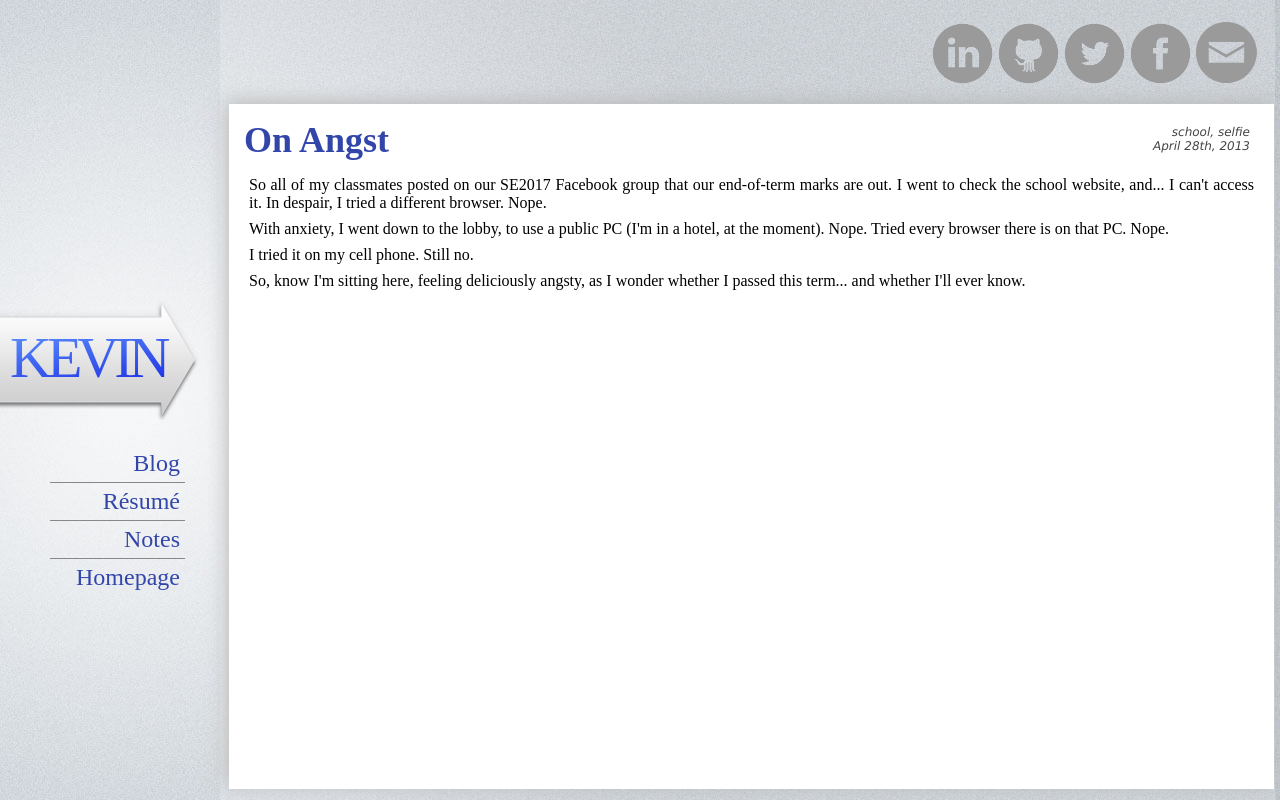
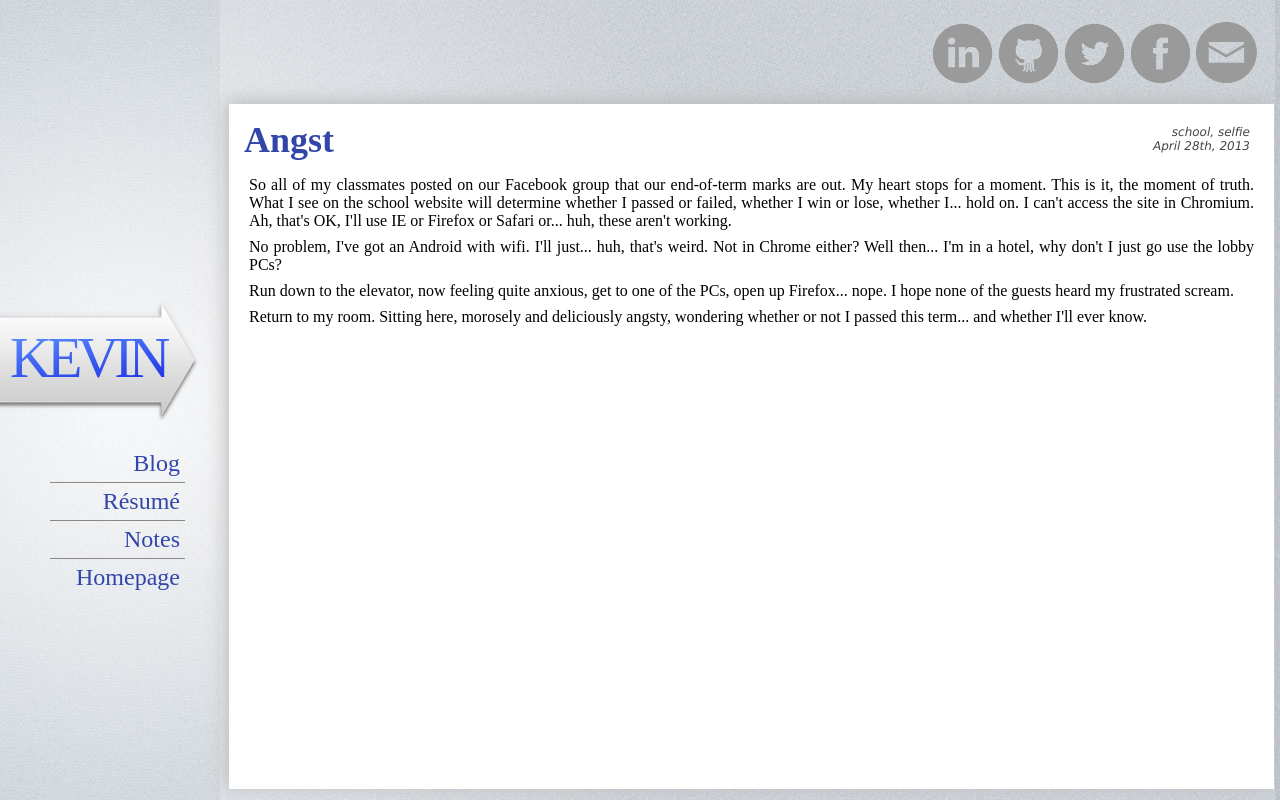
Before and after one commit to TheKevJames/web, a PHP site: page /post7.php in a window 1280 px wide. Run offline with PHP 8.4, Linux system fonts and the light colour scheme; some web fonts are replaced.

Commit message:
Post name change

```diff
--- a/index.php
+++ b/index.php
@@ -16,7 +16,7 @@ include_once('nav.inc.php');
 			</div>
 			<div class='box'>
 				<div class='title'>
-					<h1><a href='post7.php'>On Angst</a></h1>
+					<h1><a href='post7.php'>Angst</a></h1>
 				</div>
 				<div class='thumb'>
 					<a href='post7.php'>
@@ -24,7 +24,7 @@ include_once('nav.inc.php');
 					</a>
 				</div>
 				<div class='excerpt'>
-					<p>So all of my classmates posted on our SE2017 Facebook group that our end-of-term marks are out. I went to check the school website, and...</p>
+					<p>So all of my classmates posted on our Facebook group that our end-of-term marks are out. My heart stops for a moment. This is it, the moment of truth. What I see on the school website will determine whether I passed or failed, whether I win or lose, whether I...</p>
 					<p style='float:right;'><a href='post7.php'>continue reading</a>
 				</div>
 			</div>
--- a/post7.php
+++ b/post7.php
@@ -15,13 +15,13 @@ include_once('nav.inc.php');
 		</div>
 		<div class='box'>
 			<div class='title'>
-				<h1><a href='post7.php'>On Angst</a></h1>
+				<h1><a href='post7.php'>Angst</a></h1>
 			</div>
 			<div class='contents'>
-				<p>So all of my classmates posted on our SE2017 Facebook group that our end-of-term marks are out. I went to check the school website, and... I can't access it. In despair, I tried a different browser. Nope.</p>
-				<p>With anxiety, I went down to the lobby, to use a public PC (I'm in a hotel, at the moment). Nope. Tried every browser there is on that PC. Nope.</p>
-				<p>I tried it on my cell phone. Still no.</p>
-				<p>So, know I'm sitting here, feeling deliciously angsty, as I wonder whether I passed this term... and whether I'll ever know.</p>
+				<p>So all of my classmates posted on our Facebook group that our end-of-term marks are out. My heart stops for a moment. This is it, the moment of truth. What I see on the school website will determine whether I passed or failed, whether I win or lose, whether I... hold on. I can't access the site in Chromium. Ah, that's OK, I'll use IE or Firefox or Safari or... huh, these aren't working.</p>
+				<p>No problem, I've got an Android with wifi. I'll just... huh, that's weird. Not in Chrome either? Well then... I'm in a hotel, why don't I just go use the lobby PCs?</p>
+				<p>Run down to the elevator, now feeling quite anxious, get to one of the PCs, open up Firefox... nope. I hope none of the guests heard my frustrated scream.</p>
+				<p>Return to my room. Sitting here, morosely and deliciously angsty, wondering whether or not I passed this term... and whether I'll ever know.</p>
 			</div>
 		</div>
 	</div>
--- a/style.css
+++ b/style.css
@@ -238,4 +238,4 @@ dl {
   margin-top: 270px; }
 
 #post7 {
-  margin-top: 150px; }
+  margin-top: 190px; }
--- a/style.scss
+++ b/style.scss
@@ -368,5 +368,5 @@ dl {
 }
 
 #post7 {
-	margin-top:150px;
+	margin-top:190px;
 }
```
